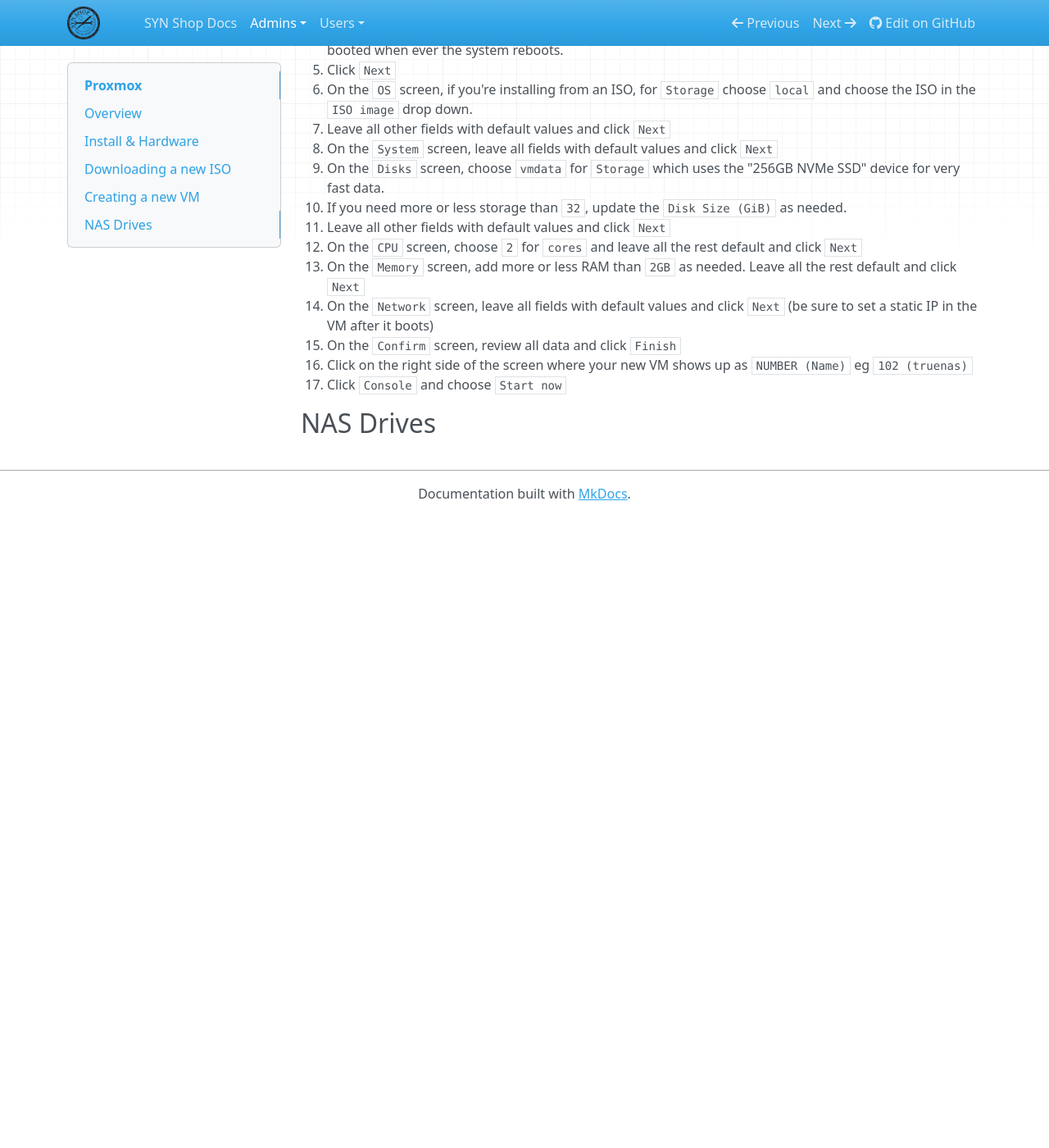
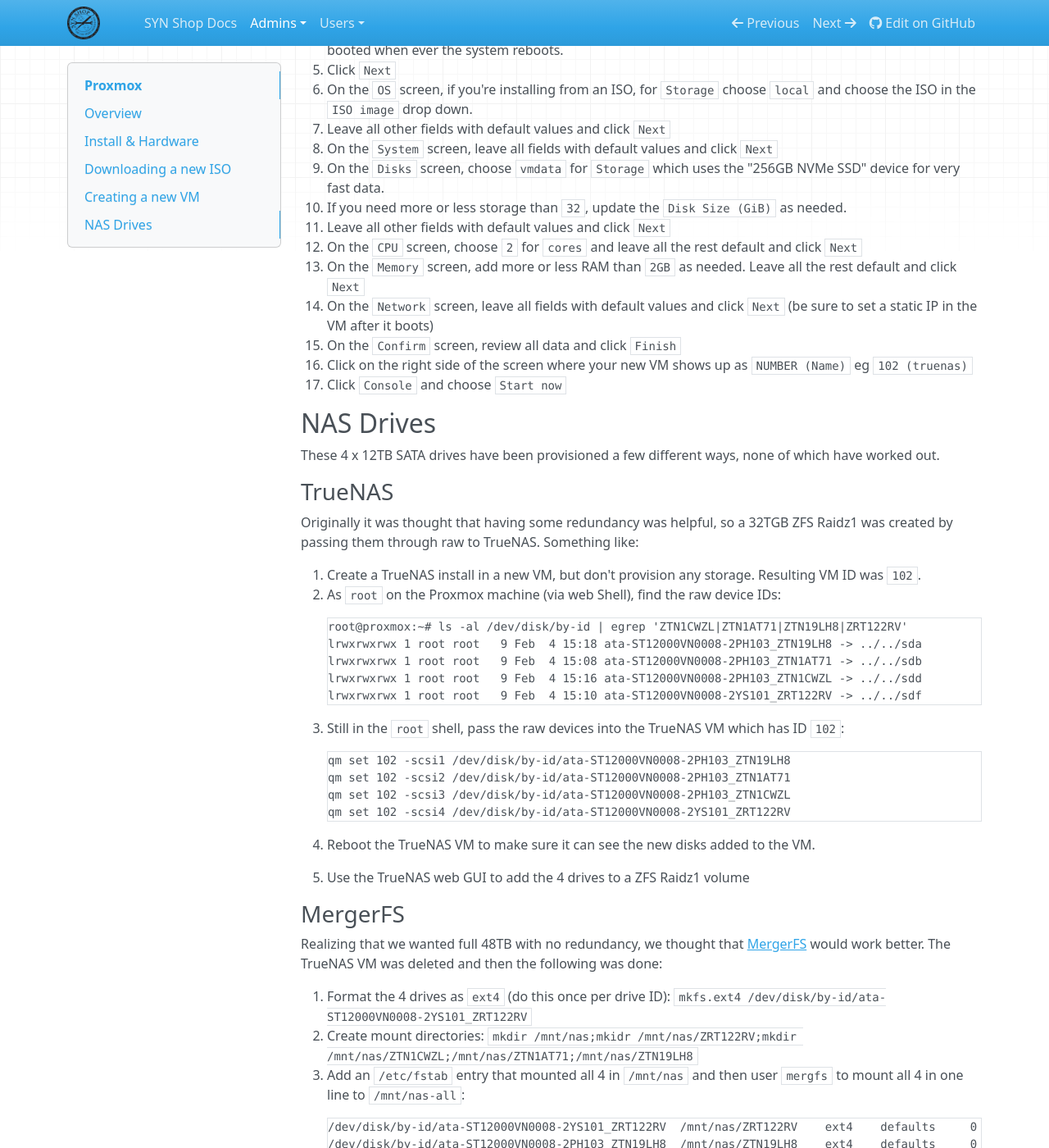
Before and after one commit to synshop/rtfm, an MkDocs documentation site: the page built from docs/admins/proxmox.md, in a window 1280 px wide and 1400 px high, scrolled down 2573 px. Shown: the whole window at 82% size. Built offline with MkDocs 1.6.1, drawn with Linux system fonts in a browser that asks for light colours; nearby versions of some CDN libraries; before the commit the page ends 3203 px from its top, so only the background shows below that; some of the changed text lies outside the part shown.

Commit message:
finish proxmox docs

```diff
--- a/docs/admins/proxmox.md
+++ b/docs/admins/proxmox.md
@@ -90,3 +90,60 @@
 
 
 ## NAS Drives
+
+These 4 x 12TB SATA drives have been provisioned a few different ways, none of which have worked out.
+
+### TrueNAS
+
+Originally it was thought that having some redundancy was helpful, so a 32TGB ZFS Raidz1 was created by passing them through raw to TrueNAS.  Something like:
+
+1. Create a TrueNAS install in a new VM, but don't provision any storage.  Resulting VM ID was `102`.
+2. As `root` on the Proxmox machine (via web Shell), find the raw device IDs:
+
+    <pre>root@proxmox:~# ls -al /dev/disk/by-id | egrep 'ZTN1CWZL|ZTN1AT71|ZTN19LH8|ZRT122RV'
+    lrwxrwxrwx 1 root root   9 Feb  4 15:18 ata-ST12000VN0008-2PH103_ZTN19LH8 -> ../../sda
+    lrwxrwxrwx 1 root root   9 Feb  4 15:08 ata-ST12000VN0008-2PH103_ZTN1AT71 -> ../../sdb
+    lrwxrwxrwx 1 root root   9 Feb  4 15:16 ata-ST12000VN0008-2PH103_ZTN1CWZL -> ../../sdd
+    lrwxrwxrwx 1 root root   9 Feb  4 15:10 ata-ST12000VN0008-2YS101_ZRT122RV -> ../../sdf</pre>
+
+
+3. Still in the `root` shell, pass the raw devices into the TrueNAS VM which has ID `102`:
+
+    <pre>qm set 102 -scsi1 /dev/disk/by-id/ata-ST12000VN0008-2PH103_ZTN19LH8
+    qm set 102 -scsi2 /dev/disk/by-id/ata-ST12000VN0008-2PH103_ZTN1AT71
+    qm set 102 -scsi3 /dev/disk/by-id/ata-ST12000VN0008-2PH103_ZTN1CWZL
+    qm set 102 -scsi4 /dev/disk/by-id/ata-ST12000VN0008-2YS101_ZRT122RV</pre>
+
+5. Reboot the TrueNAS VM to make sure it can see the new disks added to the VM.
+6. Use the TrueNAS web GUI to add the 4 drives to a ZFS Raidz1 volume
+
+
+### MergerFS
+
+Realizing that we wanted full 48TB with no redundancy, we thought that [MergerFS](https://github.com/trapexit/mergerfs) would work better. The TrueNAS VM was deleted and then the following was done:
+
+1. Format the 4 drives as `ext4` (do this once per drive ID): `mkfs.ext4 /dev/disk/by-id/ata-ST12000VN0008-2YS101_ZRT122RV`
+2. Create mount directories: `mkdir /mnt/nas;mkidr /mnt/nas/ZRT122RV;mkdir /mnt/nas/ZTN1CWZL;/mnt/nas/ZTN1AT71;/mnt/nas/ZTN19LH8`
+3. Add an `/etc/fstab` entry that mounted all 4 in `/mnt/nas` and then user `mergfs` to mount all 4 in one line to `/mnt/nas-all`:
+
+    <pre>
+    /dev/disk/by-id/ata-ST12000VN0008-2YS101_ZRT122RV  /mnt/nas/ZRT122RV    ext4    defaults     0   0
+    /dev/disk/by-id/ata-ST12000VN0008-2PH103_ZTN19LH8  /mnt/nas/ZTN19LH8    ext4    defaults     0   0
+    /dev/disk/by-id/ata-ST12000VN0008-2PH103_ZTN1AT71  /mnt/nas/ZTN1AT71    ext4    defaults     0   0
+    /dev/disk/by-id/ata-ST12000VN0008-2PH103_ZTN1CWZL  /mnt/nas/ZTN1CWZL    ext4    defaults     0   0
+
+    /mnt/nas/* /mnt/nas-all fuse.mergerfs defaults,nonempty,allow_other,use_ino,cache.files=off,moveonenospc=true,category.create=mfs,dropcacheonclose=true,minfreespace=250G,fsname=mergerfs 0 0</pre>
+
+4. checking `df -h`, we can see this is working as expected:
+
+    <pre>
+    root@proxmox:~# df -h|egrep 'Size|nas'
+    Filesystem            Size  Used Avail Use% Mounted on
+    /dev/sdf               11T   36K   11T   1% /mnt/nas/ZRT122RV
+    /dev/sda               11T   36K   11T   1% /mnt/nas/ZTN19LH8
+    /dev/sdb               11T   36K   11T   1% /mnt/nas/ZTN1AT71
+    /dev/sdd               11T   40K   11T   1% /mnt/nas/ZTN1CWZL
+    mergerfs               44T  148K   42T   1% /mnt/nas-all</pre>
+5. This was then added to Proxmox as a `Directory`, but this looks to not be the best path forward. Proxmox then tried to format all 48TB as another drive or something?  Likely we want to undue all this and pass the raw devices into a new NAS based VM that can provision MergerFS volume in there and then share that out to the LAN.
+
+Next steps TBD!
```
